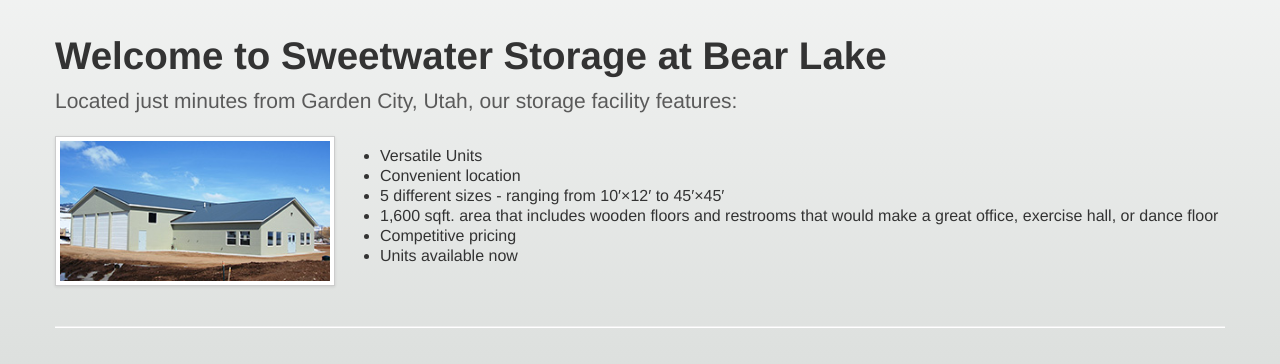
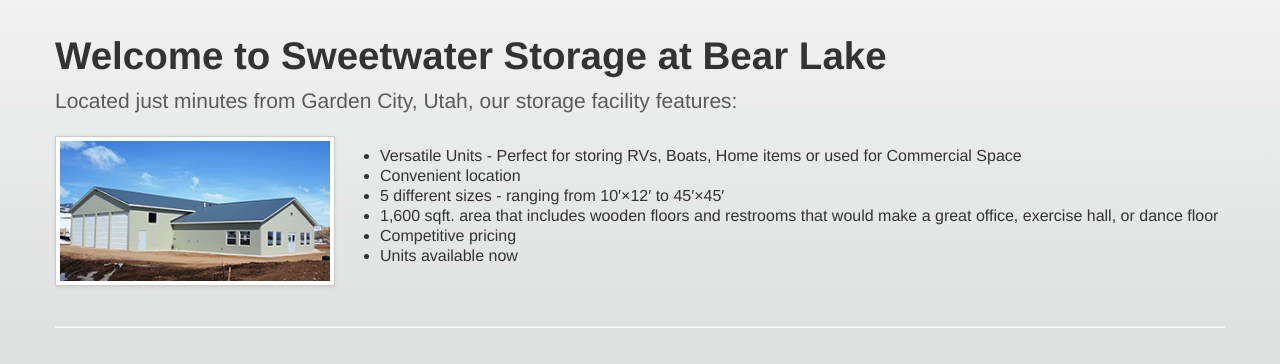
Before and after one commit to tpennock/bearlakestorageunits, a PHP site: page / in a window 1280 px wide. Shown: the part 255-619 px from the top of the page. Run offline with PHP 8.4, Linux system fonts and the light colour scheme; some libraries are stand-ins or nearby versions.

Commit message:
content update;

```diff
--- a/index.php
+++ b/index.php
@@ -83,7 +83,7 @@
 						<p>
 							<ul>
 								<li>
-									Versatile Units
+									Versatile Units - Perfect for storing RVs, Boats, Home items or used for Commercial Space
 								</li>
 								<li>
 									Convenient location
```
